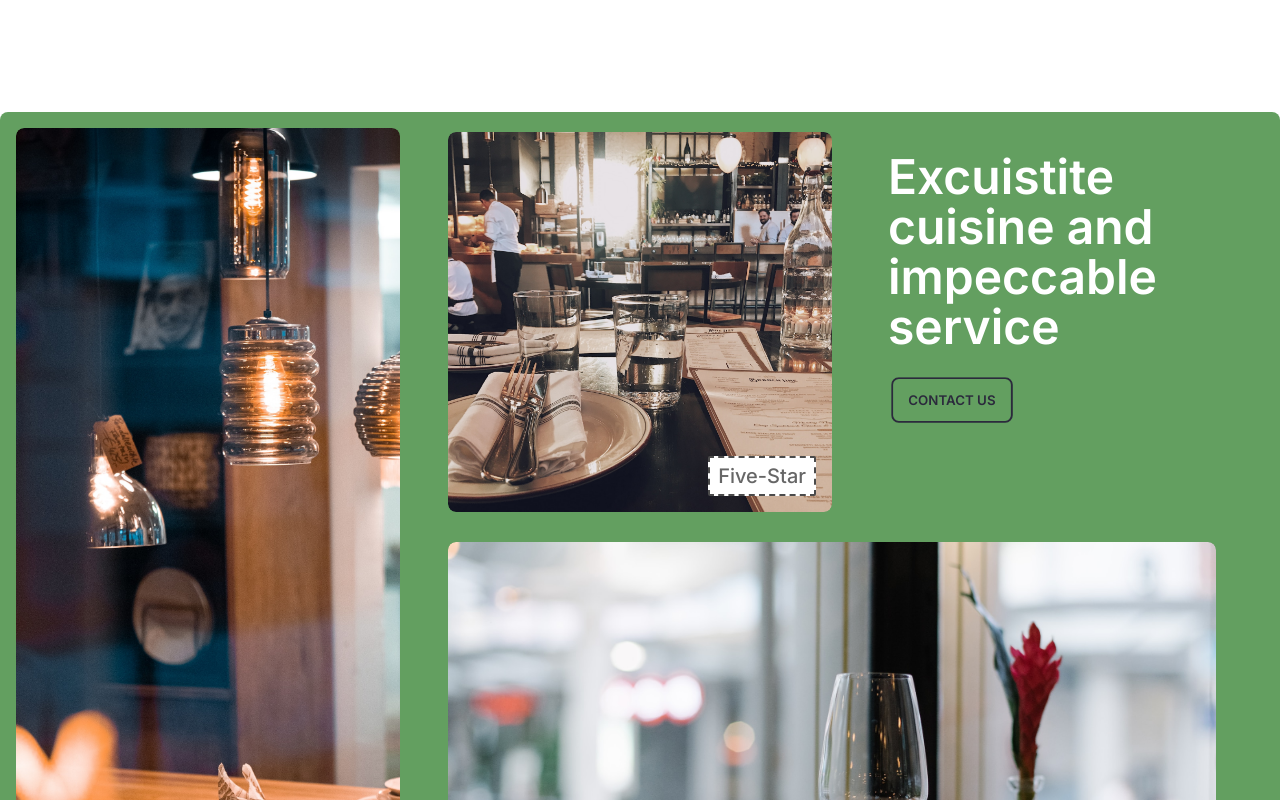
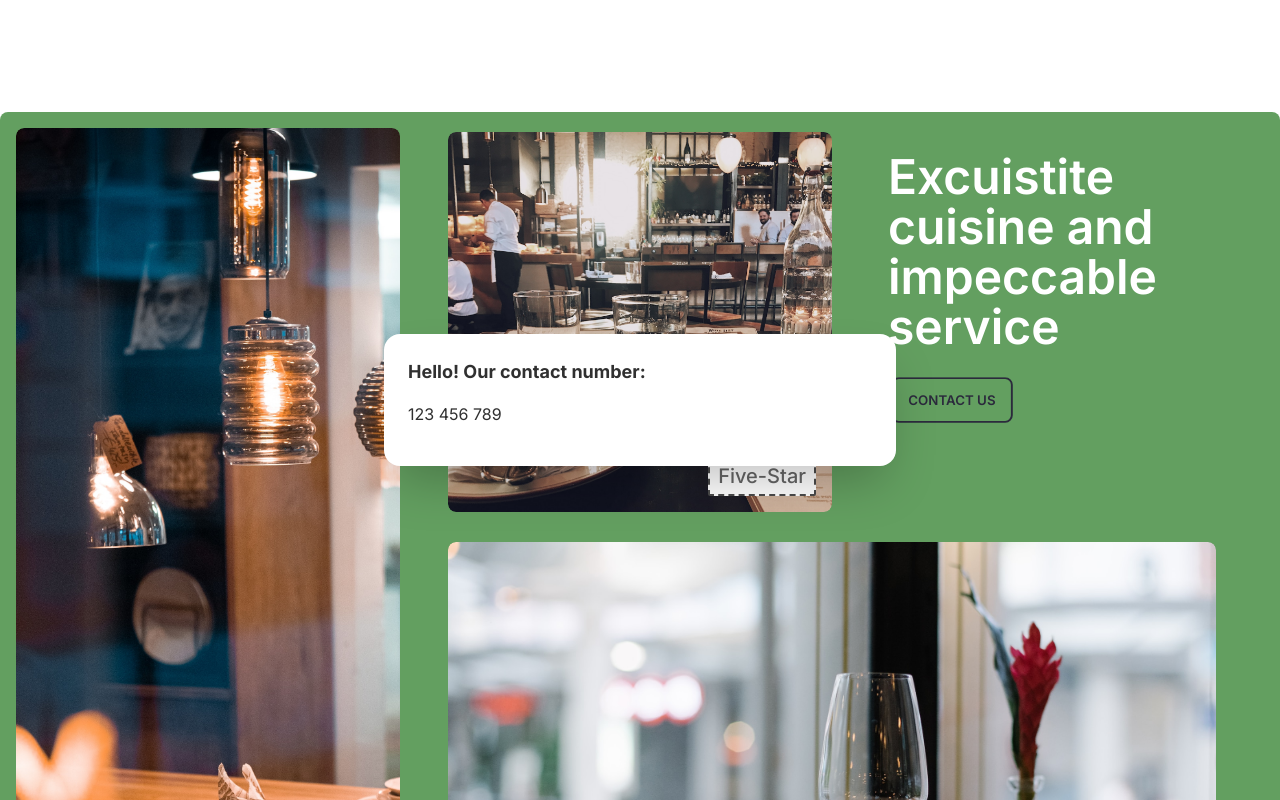
Before and after one commit to Jeetjyoti-Deka/TastyBites, a Next.js app: page / in a window 1280 px wide. Both pictures are taken after a click on the button "CONTACT US". Shown: the part 688-1488 px from the top of the page. Built offline with nearby package versions, Linux system fonts and the light colour scheme.

Commit message:
Implement Modal

```diff
--- a/components/MenuCard.tsx
+++ b/components/MenuCard.tsx
@@ -1,5 +1,9 @@
+"use client";
+
 import { Foods } from "@/constants";
 import Image from "next/image";
+import Modal from "./Modal";
+import { showModal } from "@/utils/helpers";
 
 type MenuCardProps = {
   food: (typeof Foods)[number];
@@ -21,7 +25,11 @@ const MenuCard = ({ food }: MenuCardProps) => {
       </h2>
       <div className="flex justify-between items-center w-full">
         <p className="font-semibold text-secondary">$ {food.price}</p>
-        <button className="w-[45px] h-[45px] rounded-full bg-accent flex items-center justify-center active:scale-90 active:bg-primary transition-all">
+        <Modal randomId="3" />
+        <button
+          className="w-[45px] h-[45px] rounded-full bg-accent flex items-center justify-center active:scale-90 active:bg-primary transition-all"
+          onClick={() => showModal("3")}
+        >
           <Image src="/phone-icon.png" alt="phone" width={18} height={19} />
         </button>
       </div>
--- /dev/null
+++ b/components/Modal.tsx
@@ -0,0 +1,14 @@
+const Modal = ({ randomId }: { randomId: string }) => {
+  return (
+    <dialog id={`my_modal_${randomId}`} className="modal">
+      <div className="modal-box">
+        <h3 className="font-bold text-lg">Hello! Our contact number:</h3>
+        <p className="py-4">123 456 789</p>
+      </div>
+      <form method="dialog" className="modal-backdrop">
+        <button>close</button>
+      </form>
+    </dialog>
+  );
+};
+export default Modal;
--- a/components/Vibe.tsx
+++ b/components/Vibe.tsx
@@ -1,4 +1,8 @@
+"use client";
+
 import Image from "next/image";
+import Modal from "./Modal";
+import { showModal } from "@/utils/helpers";
 
 const Vibe = () => {
   return (
@@ -44,7 +48,11 @@ const Vibe = () => {
           <p className="text-5xl font-semibold text-white leading-[50px]">
             Excuistite cuisine and impeccable service
           </p>
-          <button className="btn btn-outline btn-secondary border-2 text-md mt-6 active:text-white active:border-none transition-all">
+          <Modal randomId="1" />
+          <button
+            className="btn btn-outline btn-secondary border-2 text-md mt-6 active:text-white active:border-none transition-all"
+            onClick={() => showModal("1")}
+          >
             Contact Us
           </button>
         </div>
@@ -92,7 +100,11 @@ const Vibe = () => {
         <p className="text-white text-center text-3xl font-semibold tracking-wide pb-4">
           Excuistite cuisine and impeccable service
         </p>
-        <button className="btn btn-outline btn-secondary border-2 text-md mt-6 mb-10 active:bg-secondary active:text-white active:border-none transition-all">
+        <Modal randomId="2" />
+        <button
+          className="btn btn-outline btn-secondary border-2 text-md mt-6 mb-10 active:bg-secondary active:text-white active:border-none transition-all"
+          onClick={() => showModal("2")}
+        >
           Contact Us
         </button>
       </div>
--- /dev/null
+++ b/utils/helpers.tsx
@@ -0,0 +1,5 @@
+export const showModal = (randomId: string) => {
+  document.getElementById(`my_modal_${randomId}`)?.showModal();
+
+  return randomId;
+};
```
